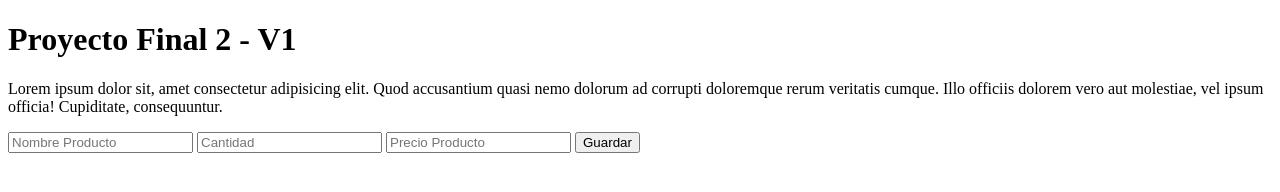
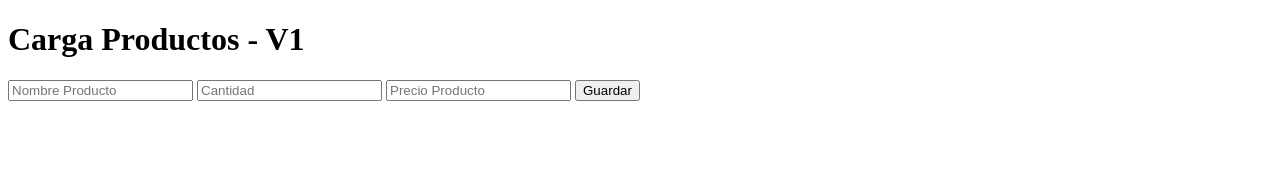
Before and after one commit to hermsale/proyectoFinal-ProgramaDesdeTuCasa, a plain HTML site: page cargaProductos.html in a window 1280 px wide. Drawn offline with Linux system fonts and the light colour scheme.

Commit message:
Update cargaProductos.html

```diff
--- a/cargaProductos.html
+++ b/cargaProductos.html
@@ -7,9 +7,7 @@
     <title>Document</title>
 </head>
 <body>
-    <h1>Proyecto Final 2 - V1</h1>
-
-    <p>Lorem ipsum dolor sit, amet consectetur adipisicing elit. Quod accusantium quasi nemo dolorum ad corrupti doloremque rerum veritatis cumque. Illo officiis dolorem vero aut molestiae, vel ipsum officia! Cupiditate, consequuntur.</p>
+    <h1>Carga Productos - V1</h1>
 
     <input type="text" id="productoItem" placeholder="Nombre Producto">
     <input type="text" id="cantidadItem" placeholder="Cantidad">
```
